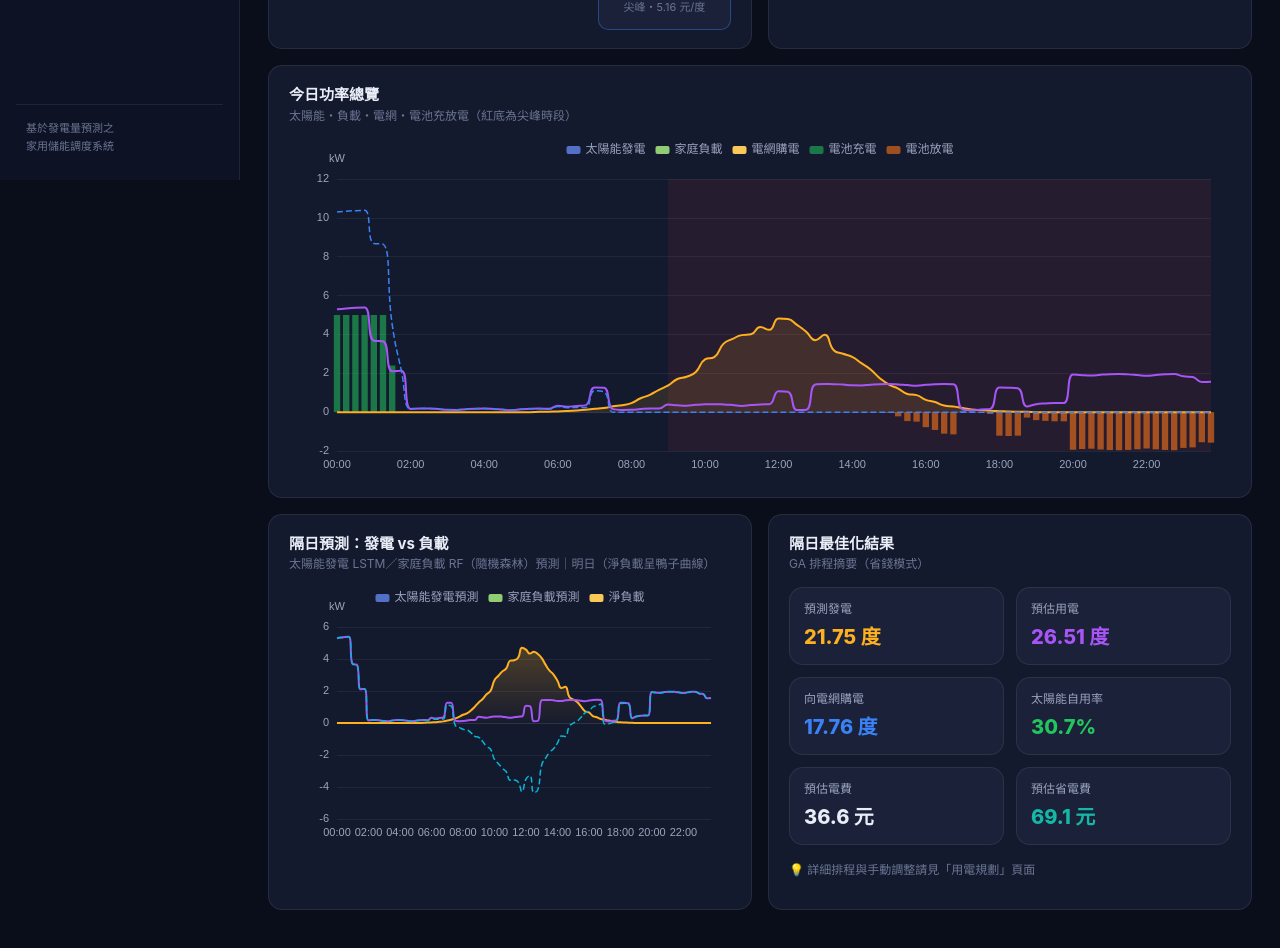
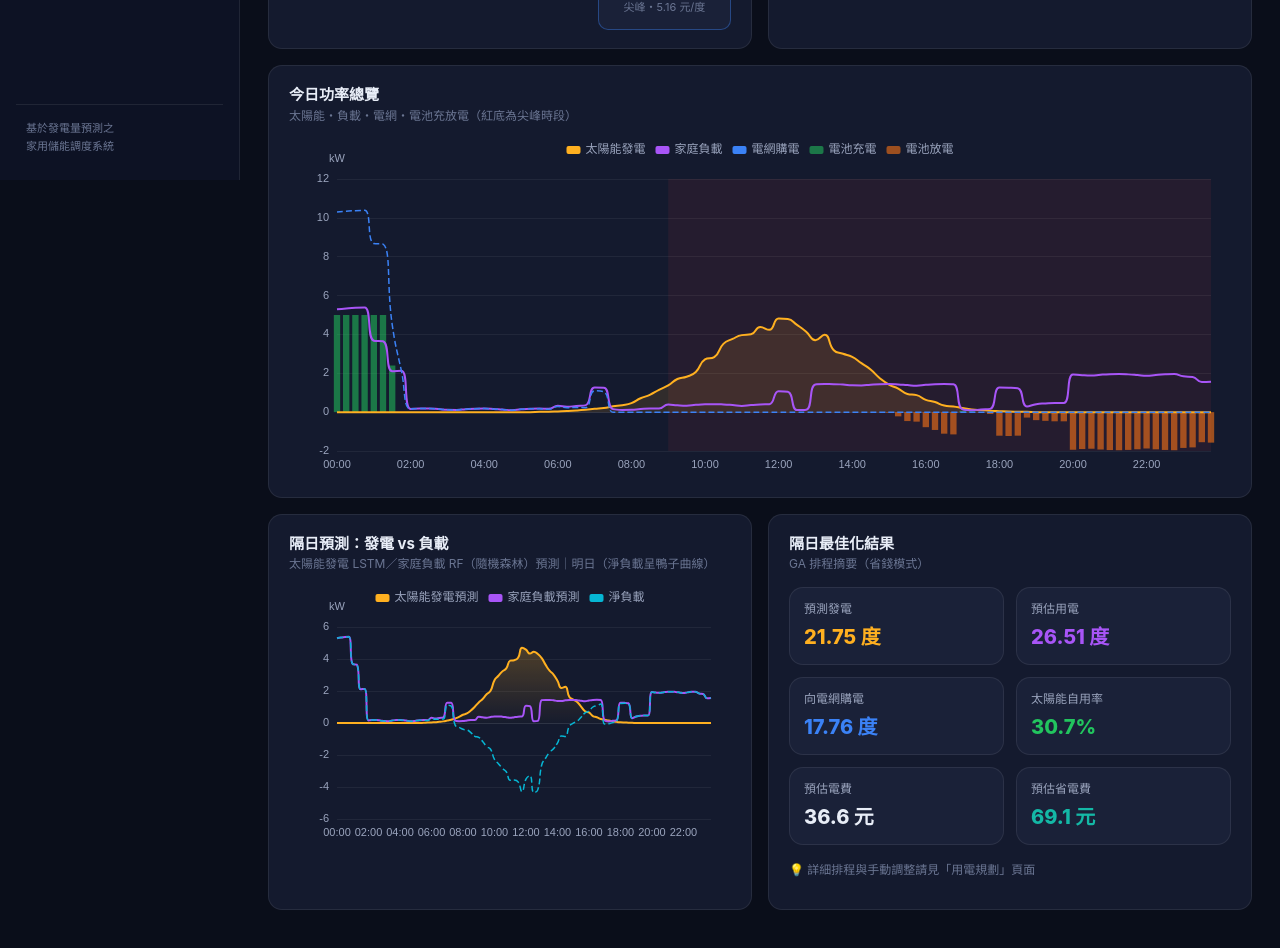
Before and after one commit to souptomorrow-collab/hems-dashboard, a React (Vite) app: page / in a window 1280 px wide. Shown: the part 620-1568 px from the top of the page. Built offline with nearby package versions, Linux system fonts and the light colour scheme.

Commit message:
修正圖表圖例顏色：圖例色塊對齊實際線條顏色

```diff
--- a/src/pages/Dashboard.jsx
+++ b/src/pages/Dashboard.jsx
@@ -42,6 +42,7 @@ export default function Dashboard() {
     if (!today) return {}
     return {
       tooltip: { ...baseTooltip, valueFormatter: (v) => `${(+v).toFixed(2)} kW` },
+      color: [COLORS.solar, COLORS.load, COLORS.grid, 'rgba(34,197,94,0.55)', 'rgba(249,115,22,0.6)'],
       legend: { ...baseLegend, data: ['太陽能發電', '家庭負載', '電網購電', '電池充電', '電池放電'] },
       grid: baseGrid,
       xAxis: slotXAxis(),
@@ -130,6 +131,7 @@ export default function Dashboard() {
     const netLoad = plan.load.map((v, i) => +(v - plan.pv[i]).toFixed(3))
     return {
       tooltip: { ...baseTooltip, valueFormatter: (v) => `${(+v).toFixed(2)} kW` },
+      color: [COLORS.solar, COLORS.load, '#06b6d4'],
       legend: { ...baseLegend, data: ['太陽能發電預測', '家庭負載預測', '淨負載'] },
       grid: baseGrid,
       xAxis: slotXAxis(),
--- a/src/pages/Loads.jsx
+++ b/src/pages/Loads.jsx
@@ -95,6 +95,7 @@ export default function Loads() {
     if (!today) return {}
     return {
       tooltip: { ...baseTooltip, valueFormatter: (v) => `${(+v).toFixed(2)} kW` },
+      color: DEVICES.map((d) => DEVICE_COLORS[d.id]),
       legend: { ...baseLegend, type: 'scroll', data: DEVICES.map((d) => d.name) },
       grid: { ...baseGrid, top: 50 },
       xAxis: slotXAxis(),
--- a/src/pages/Planning.jsx
+++ b/src/pages/Planning.jsx
@@ -68,6 +68,7 @@ export default function Planning() {
     if (!plan) return {}
     return {
       tooltip: { ...baseTooltip, valueFormatter: (v) => `${(+v).toFixed(2)}` },
+      color: ['#ffb020', '#f97316', '#3b82f6', '#e8edf7', COLORS.battery],
       legend: { ...baseLegend, data: ['太陽能供電', '電池放電', '電網供電', '負載預測', 'SOC'] },
       grid: { ...baseGrid, right: 48 },
       xAxis: slotXAxis(),
@@ -99,6 +100,7 @@ export default function Planning() {
     if (!plan) return {}
     return {
       tooltip: { ...baseTooltip, valueFormatter: (v) => `${(+v).toFixed(2)} kW` },
+      color: ['rgba(34,197,94,0.8)', 'rgba(20,184,166,0.8)', 'rgba(249,115,22,0.85)', COLORS.battery],
       legend: { ...baseLegend, data: ['太陽能充電', '電網充電', '電池放電', 'SOC'] },
       grid: { ...baseGrid, right: 48 },
       xAxis: slotXAxis(),
```
